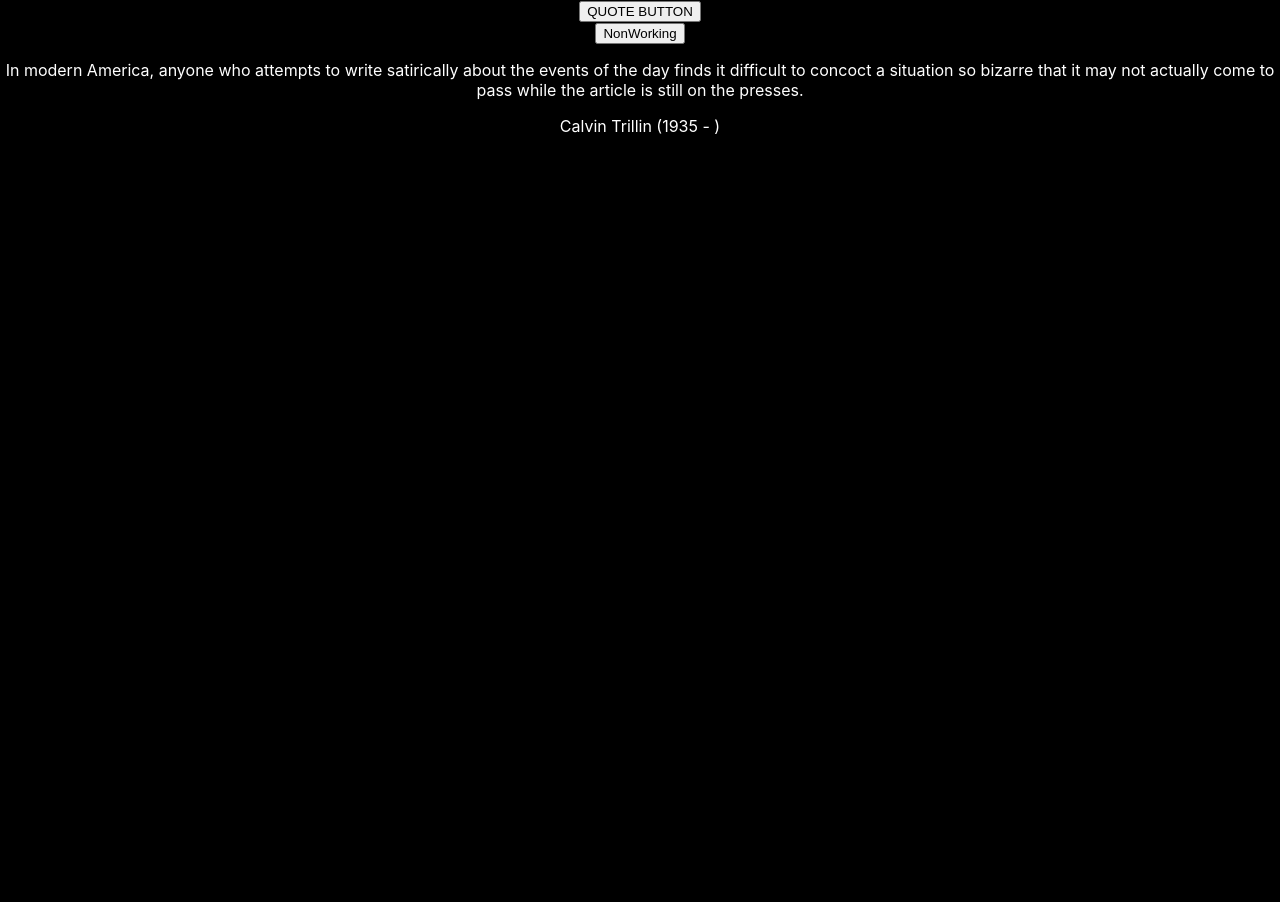
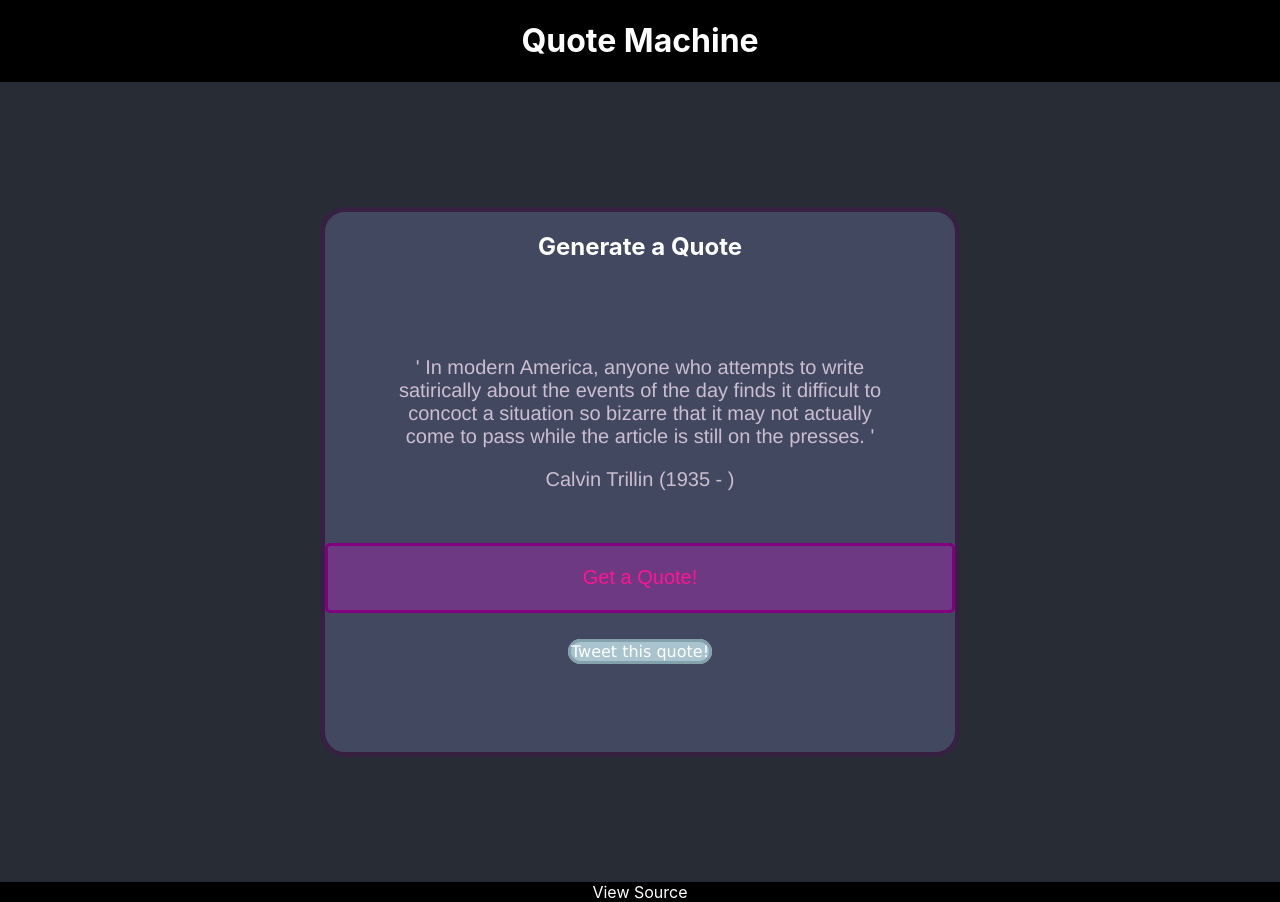
Before and after one commit to Danieda/Fcc-FrontEnd-React-Redux-Certificate, a Next.js app: page /projects/quotes in a window 1280 px wide. Before the commit the page ends 800 px from the top, so only its background shows below. Built offline with nearby package versions, Linux system fonts and the light colour scheme.

Commit message:
Quote machine functions added

```diff
--- a/fodder/quoteList.js
+++ b/fodder/quoteList.js
@@ -1,46 +1,46 @@
 var arrQuote = [
     {
-      Quote:"Don't need to say please to no man for a happy tune.",
-      Name:"Neil Diamond (1941 - ), Cracklin' Rose"
+      Quote:"' Don't need to say please to no man for a happy tune. '",
+      Name:"Neil Diamond (1941 - ), Cracklin' Rose "
     },
     {
-      Quote:"In modern America, anyone who attempts to write satirically about the events of the day finds it difficult to concoct a situation so bizarre that it may not actually come to pass while the article is still on the presses.",
-     Name:"Calvin Trillin (1935 - )"
+      Quote:"' In modern America, anyone who attempts to write satirically about the events of the day finds it difficult to concoct a situation so bizarre that it may not actually come to pass while the article is still on the presses. '",
+     Name:"Calvin Trillin (1935 - )  "
     },
     {
-      Quote:"While there's life, there's hope.",
+      Quote:"' While there's life, there's hope. '",
       Name:"Cicero (106 BC - 43 BC), Ad Atticum"
     },
    {
-     Quote:"You only live once - but if you work it right, once is enough.",
+     Quote:"' You only live once - but if you work it right, once is enough. '",
      Name:"Joe E. Lewis"
    },
    {
-     Quote:"If you forgo your plan, you also have to forgo fear.",
+     Quote:"' If you forgo your plan, you also have to forgo fear. '",
      Name:"Eric Schmidt, University of Pennsylvania Commencement Address, 2009"
    },
    {
-     Quote:"Waste not fresh tears over old griefs.",
+     Quote:"' Waste not fresh tears over old griefs. '",
      Name:"Euripides (484 BC - 406 BC)"
    },
    {
-     Quote:"The one thing more difficult than following a regimen is not imposing it on others.",
+     Quote:"' The one thing more difficult than following a regimen is not imposing it on others. '",
      Name:"Marcel Proust (1871 - 1922)"
    },
    {
-     Quote:"We judge ourselves by what we feel capable of doing, while others judge us by what we have already done.",
-     Name:"Henry Wadsworth Longfellow (1807 - 1882)"
+     Quote:"' We judge ourselves by what we feel capable of doing, while others judge us by what we have already done. '",
+     Name:"Henry Wadsworth Longfellow (1807 - 1882) "
    },
    {
-     Quote:"About the only thing that comes to us without effort is old age.",
-     Name:"Gloria Pitzer, in Reader's Digest, 1979"
+     Quote:"' About the only thing that comes to us without effort is old age. '",
+     Name:"Gloria Pitzer, in Reader's Digest, 1979 "
    },
    {
-     Quote:"Humor is just another defense against the universe.",
+     Quote:"' Humor is just another defense against the universe. '",
      Name:"Mel Brooks (1926 - )"
    },
    {
-     Quote:"Everyone's a hero in their own way, in their own not that heroic way.",
+     Quote:"' Everyone's a hero in their own way, in their own not that heroic way. '",
      Name:"Joss Whedon, Zack Whedon, Maurissa Tancharoen, and Jed Whedon, Dr. Horrible's Sing Along Blog, 2008"
    }
    ]
--- a/package.json
+++ b/package.json
@@ -8,11 +8,14 @@
     "lint": "next lint"
   },
   "dependencies": {
+    "bootstrap": "^5.1.3",
+    "jquery": "^3.6.0",
     "next": "12.0.4",
     "react": "17.0.2",
     "react-dom": "17.0.2",
     "react-redux": "^7.2.6",
-    "redux": "^4.1.2"
+    "redux": "^4.1.2",
+    "sass": "^1.44.0"
   },
   "devDependencies": {
     "eslint": "7.32.0",
--- a/pages/index.js
+++ b/pages/index.js
@@ -2,6 +2,7 @@ import Head from 'next/head'
 import styles from '../styles/Home.module.css'
 import Link from 'next/link'
 import logo from '/public/logo.png'
+
 
 export default function Home() {
   return (
--- a/pages/projects/quotes.jsx
+++ b/pages/projects/quotes.jsx
@@ -3,6 +3,7 @@ import { Provider } from "react-redux";
 import { createStore } from 'redux'
 import { connect } from 'react-redux'
 import quote from '../../fodder/quoteList.js'
+import styles from '../../styles/quotes.module.css'
 
 const ADD = "ADD";
 
@@ -44,19 +45,34 @@ class Structure extends React.Component{
     super(props)
     this.state = {
       quote: this.props.quote,
-      name: this.props.name,
-      handle: this.props.handle
+      name: this.props.name
     }
   }
   render(){
     return(
-      <div>
-
-<button onClick={this.state.handle}>NonWorking</button>
+     <div>
+       <header> <h1>Quote Machine</h1></header>
 
 
+      <div id={styles.Main}>
 
-      </div>
+  <div id={styles.QuoteBox}>
+ <h2>Generate a Quote</h2>
+  <div id={styles.QuoteText}>
+
+  <p>{this.props.quote}</p>
+  <p>{this.props.name}</p>
+
+</div>
+<button onClick={this.props.handle} id={styles.button}>Get a Quote!</button>
+<p><a href="https://twitter.com/?lang=en" id={styles.tweet}>Tweet this quote!</a></p>
+</div>
+
+        </div>
+
+        <footer><a href="https://github.com/Danieda/Fcc-FrontEnd-React-Redux-Certificate">View Source</a></footer>
+        </div>
+
     )
   }
 }
@@ -86,10 +102,9 @@ class QuoteMachine extends React.Component{
 
           <div>
 
-             <button onClick={this.randomQuoteHandle}>QUOTE BUTTON</button>
+
             <Structure quote={this.props.messages.Quote} name={this.props.messages.Name} handle={this.randomQuoteHandle}/>
-                   <p>{this.props.messages.Quote}</p>
-                   <p>{this.props.messages.Name}</p>
+
 
 
             {Math.floor(Math.random() * quote.length)}
@@ -101,10 +116,9 @@ class QuoteMachine extends React.Component{
         return(
 
           <div>
-            <button onClick={this.randomQuoteHandle}>QUOTE BUTTON</button>
-            <Structure quote={this.props.messages.Quote} name={this.props.messages.Name}/>
-            <p>{this.props.messages.Quote}</p>
-            <p>{this.props.messages.Name}</p>
+
+            <Structure quote={this.props.messages.Quote} name={this.props.messages.Name} handle={this.randomQuoteHandle}/>
+
             </div>
         )
       }
--- a/styles/globals.css
+++ b/styles/globals.css
@@ -1,5 +1,7 @@
 html,
+
 head{
+
   text-align: center;
   background-color: black;
   color: white;
--- /dev/null
+++ b/styles/quotes.module.css
@@ -0,0 +1,58 @@
+#QuoteBox{
+
+   background: #434861;
+
+   width: 50%;
+   height: 550px;
+   border: 5px solid #362142;
+   border-radius: 25px;
+}
+#QuoteText{
+
+   text-align: center;
+   margin-left: 10%;
+   margin-right: 10%;
+   margin-top: 12%;
+   color: #ccbed1;
+   font-family:'Franklin Gothic Medium', 'Arial Narrow', Arial, sans-serif;
+   font-size: 20px;
+   overflow: hidden;
+}
+#Main{
+    background: #282c34;
+    min-height: 100vh; /* minimum height = screen height */
+    display: flex;
+    justify-content: center;
+    align-items: center;
+
+
+}
+#button{
+color:deeppink;
+background: #6d3982;
+border-radius:5px;
+border: solid purple;
+margin-bottom: 2%;
+height: 70px;
+width: 100%;
+font-size: 20px;
+
+margin-top: 5%;
+}
+#button:hover{
+ background:#a06ca6;
+}
+#tweet{
+    font-family: 'Lucida Sans', 'Lucida Sans Regular', 'Lucida Grande', 'Lucida Sans Unicode', Geneva, Verdana, sans-serif;
+    background-color: #a9c4cf;
+    border-radius: 50px;
+    border: solid#84a2ad;
+
+    text-align: center;
+
+}
+#tweet:hover{
+    color: purple;
+    font-size: 20px;
+    background-color: #68b9de;
+}
```
Also changed, not shown: styles/Home.module.css (+0 -115 lines), 1 other file (tests, documents, lock files or other folders).
